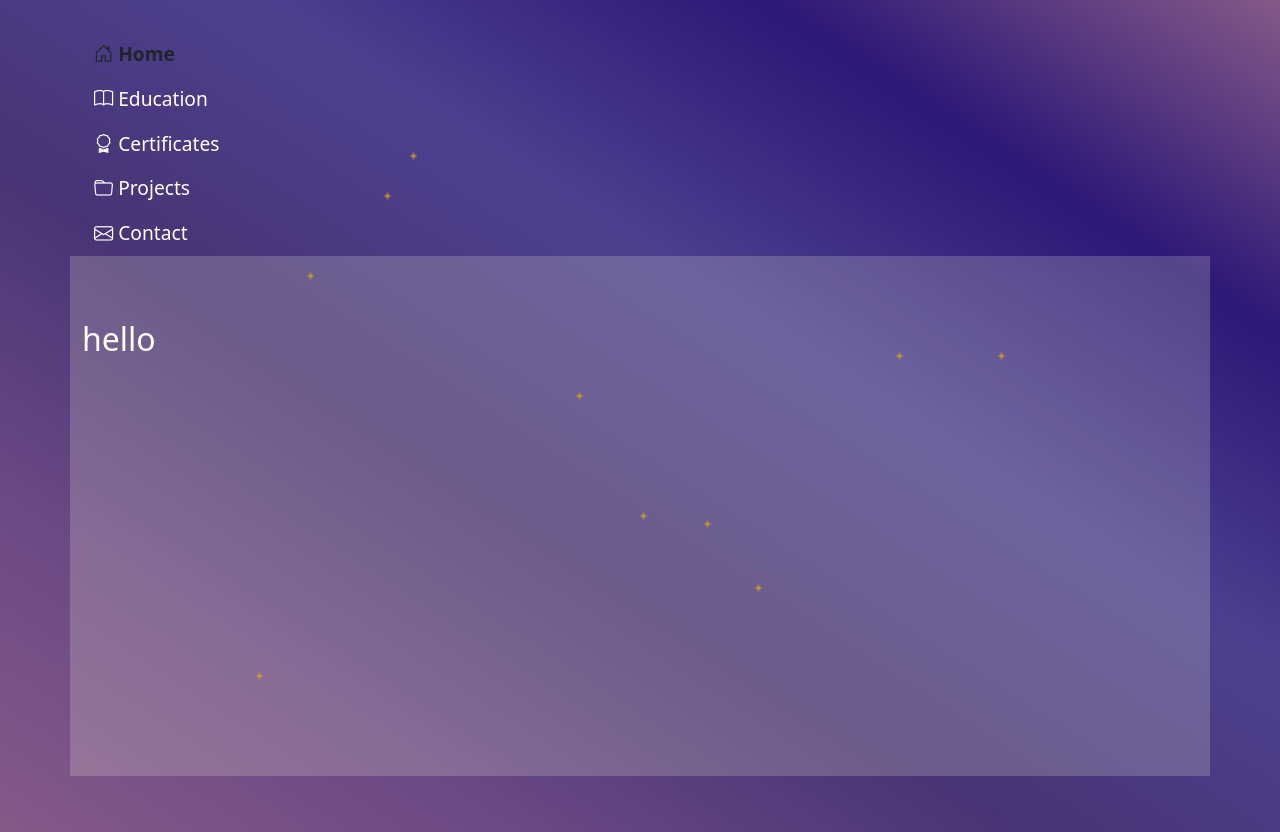
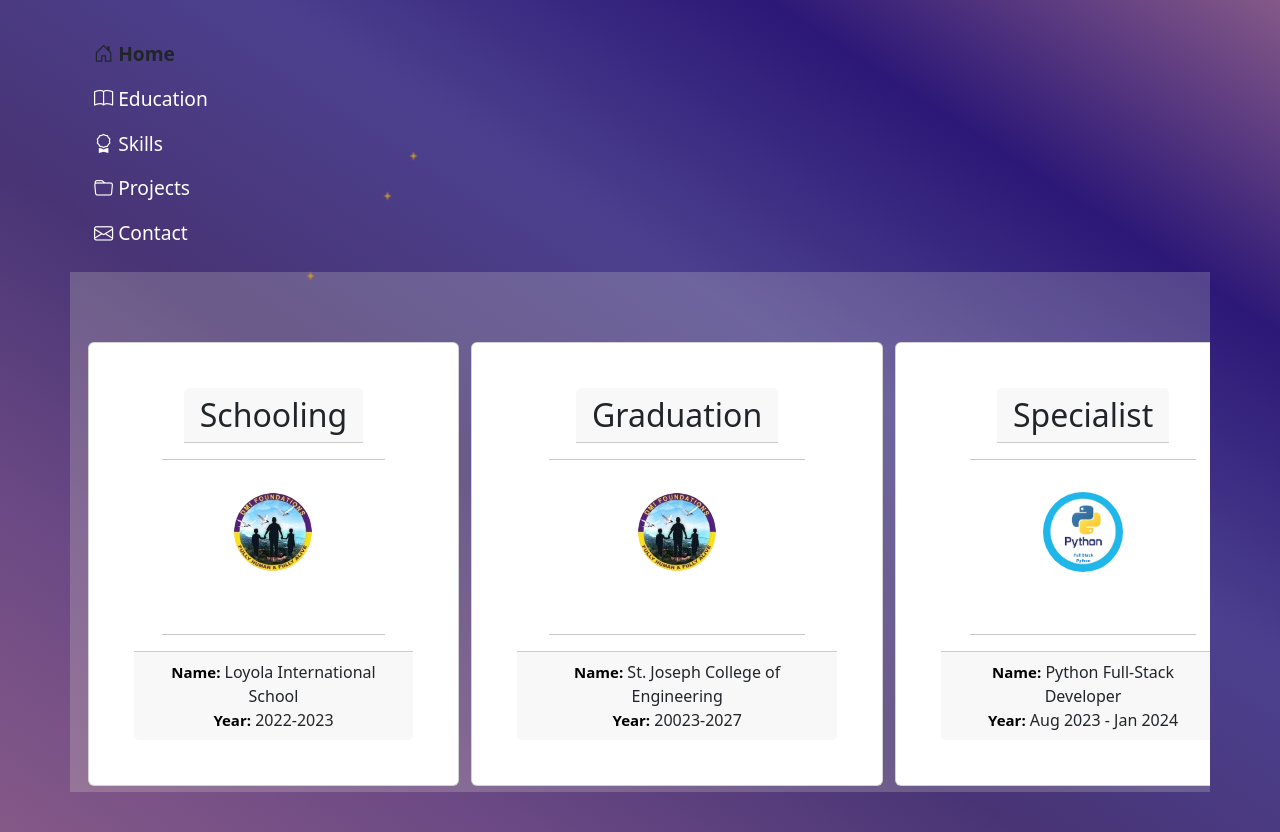
Before and after one commit to Andro-jebina/My-portfolio, a Django app: template myprofile/templates/education.html in a window 1280 px wide. Run offline with Django 3.2, Linux system fonts and the light colour scheme; the template is opened without the code that fills it, so the values that code supplies are empty.

Commit message:
update something

```diff
--- a/Jebina/views.py
+++ b/Jebina/views.py
@@ -7,8 +7,8 @@ def index(request):
 def education(request):
     return render(request,'education.html')
 
-def certificate(request):
-    return render(request,'certificate.html')
+def skill(request):
+    return render(request,'skill.html')
 
 def project(request):
     return render(request,'project.html')
--- a/myprofile/static/css/style.css
+++ b/myprofile/static/css/style.css
@@ -27,8 +27,6 @@ h1{
   font-weight: bolder;
   color:gold;
 }
-
-
 
 .star {
     position: absolute;
@@ -115,28 +113,117 @@ span{
   font-weight: bolder;
 }
 
-.bo1{
-  width: 100px;
-  height: 100px;
-  margin: 10px;
-}
-
-.bo2{
-  width: 100px;
-  height: 100px;
-  margin: 10px;
-}
-
 .box-2 img{
   /* padding-left: 55%; */
   border-radius: 50%;
   margin-left: 25% ;
   height: 300px;
   width: 300px;
-  /* box-shadow: inset 40px 10px 5px #dea3e2 ; */
+  border: 3px solid #6B4984;
+
 box-shadow:
     -40px -20px 40px #dea3e2,   /* top-left red */
     40px -20px 40px #855988,    /* top-right green */
     -70px -20px 40px #6B4984,    /* bottom-left blue */
     60px 50px 50px #4c408e;   /* bottom-right yellow */
 }
+
+.box-2{
+  margin-left: 20%;
+  position: relative;
+  width: 250px;
+  height: 300px;
+  border-radius: 50%;
+  display: flex;
+  justify-content:end;
+  align-items:end;
+  background: radial-gradient(circle,#dea3e2 40%, transparent 70% );
+  animation: glowPluse 3s infinite ease-in-out;
+}
+
+.box-2::before,
+.box::after{
+  content: " ";
+  position: absolute;
+  border-radius: 50%;
+  width: 120%;
+  height: 120%;
+  top: -11%;
+  left: -8%;
+  border: 2px solid rgba(222, 163, 226, 0.5);
+  box-shadow:
+    0 0 10px #dea3e2,
+    0 0 20px #855988,
+    0 0 30px white;
+  filter: blur(1px);
+  animation: uneven 4s infinite ease-in-out alternate;
+}
+
+.profile::after{
+  width: 140%;
+  height: 140%;
+  top: -20%;
+  left: -20%;
+  border: 2px solid rgba(133, 89, 136, 0.4);
+  box-shadow:
+    0 0 15px #855988,
+    0 0 25px #dea3e2,
+    0 0 35px white;
+  animation-delay: 1s;
+}
+
+@keyframes uneven{
+  0%{transform: scale(1) rotate(0deg); opacity: 0.8;}
+  50%{transform: scale(1.05) rotate(2deg); opacity: 1;}
+  100%{transform: scale(1) rotate(-2deg); opacity: 0.8;}
+}
+
+@keyframes glowPluse {
+  0%, 100%{box-shadow: 0 0 10px #dea3e2;}
+  50%{box-shadow: 0 0 25px #855988;}
+}
+
+/* education css */
+
+
+.educa{
+  display: flex;
+}
+
+.edu-1,
+.edu-2,
+.edu-3{
+  display: grid ;
+  padding: 45px;
+  height: max-content;
+  width: max-content;
+  border: 1px solid white;
+  align-items: center;
+  text-align: center;
+  margin: 0.5%; /* top left bottom right */
+}
+
+.edu-1 h2, .edu-2 h2, .edu-3 h2{
+  margin: 0;
+  padding: 0;
+}
+
+.edu-3 .card-body img {
+   height: 80px !important;
+   width: 80px !important;
+   border-radius: 50%;
+   object-fit: cover;
+}
+
+.edu-1 span,
+.edu-2 span,
+.edu-3 span{
+  color: black;
+  font-size: 15px;
+  font-weight: bolder;
+}
+
+#rule{
+  width: 80%;
+  /* margin: 20px; */
+}
--- a/myprofile/templates/contact.html
+++ b/myprofile/templates/contact.html
@@ -48,8 +48,8 @@
                         Education</a>
                 </li>
                 <li class="nav-item" id="3">
-                    <a class="nav-link" href="{% url 'certificate' %}" style="text-decoration:none"><i class="bi bi-award"></i>
-                        Certificates</a>
+                    <a class="nav-link" href="{% url 'skill' %}" style="text-decoration:none"><i class="bi bi-award"></i>
+                        Skills</a>
                 </li>
                 <li class="nav-item" id="4">
                     <a class="nav-link" href="{% url 'project' %}{% url 'contact' %}" style="text-decoration:none"><i class="bi bi-folder"></i>
--- a/myprofile/templates/education.html
+++ b/myprofile/templates/education.html
@@ -44,27 +44,60 @@
                             class="bi bi-house-door"></i> Home</a>
                 </li>
                 <li class="nav-item" id="2">
-                    <a class="nav-link" href="{% url 'education' %}" style="text-decoration:none"><i class="bi bi-book"></i>
+                    <a class="nav-link" href="{% url 'education' %}" style="text-decoration:none"><i
+                            class="bi bi-book"></i>
                         Education</a>
                 </li>
                 <li class="nav-item" id="3">
-                    <a class="nav-link" href="{% url 'certificate' %}" style="text-decoration:none"><i class="bi bi-award"></i>
-                        Certificates</a>
+                    <a class="nav-link" href="{% url 'skill' %}" style="text-decoration:none"><i
+                            class="bi bi-award"></i>
+                        Skills</a>
                 </li>
                 <li class="nav-item" id="4">
-                    <a class="nav-link" href="{% url 'project' %}" style="text-decoration:none"><i class="bi bi-folder"></i>
+                    <a class="nav-link" href="{% url 'project' %}" style="text-decoration:none"><i
+                            class="bi bi-folder"></i>
                         Projects</a>
                 </li>
                 <li class="nav-item" id="5">
-                    <a class="nav-link" href="{% url 'contact' %}" style="text-decoration:none"><i class="bi bi-envelope"></i>
+                    <a class="nav-link" href="{% url 'contact' %}" style="text-decoration:none"><i
+                            class="bi bi-envelope"></i>
                         Contact</a>
                 </li>
             </ul>
         </div>
     </div>
+
+    <div class="container mt-3 content">
+        <div class="educa">
+            <div class="card edu-1">
+                <div class="card-header head"><h2>Schooling</h2> </div><hr id="rule">
+                <div class="card-body card-img-circular cent">
+                    <img src="{% static 'dmi_2023.png' %}" alt="">
+                </div><hr id="rule">
+                <div class="card-footer foot"><span>Name:</span> Loyola International School
+                    <br> <span>Year:</span> 2022-2023
+                </div>
+            </div>
+            <div class="card edu-2">
+                <div class="card-header head"><h2>Graduation</h2></div><hr id="rule">
+                <div class="card-body card-img-circular cent">
+                    <img src="{% static 'dmi_2023.png' %}" alt="">
+                </div><hr id="rule">
+                <div class="card-footer foot"><span>Name:</span> St. Joseph College of Engineering
+                    <br><span>Year:</span> 20023-2027
+                </div>
+            </div>
+            <div class="card edu-3">
+                <div class="card-header head"><h2>Specialist</h2></div><hr id="rule">
+                <div class="card-body card-image-circular cent" >
+                    <img src="{% static 'fslogo.jpg' %}" alt="">
+                </div><hr id="rule">
+                <div class="card-footer foot"><span>Name:</span> Python Full-Stack Developer
+                    <br><span>Year:</span> Aug 2023 - Jan 2024
+                </div>
+            </div>
+        </div>
     </div>
-    <div class="container content">
-    <h2>hello</h2>
 </body>
 
 </html>
--- a/myprofile/templates/project.html
+++ b/myprofile/templates/project.html
@@ -48,8 +48,8 @@
                         Education</a>
                 </li>
                 <li class="nav-item" id="3">
-                    <a class="nav-link" href="{% url 'certificate' %}" style="text-decoration:none"><i class="bi bi-award"></i>
-                        Certificates</a>
+                    <a class="nav-link" href="{% url 'skill' %}" style="text-decoration:none"><i class="bi bi-award"></i>
+                        Skills</a>
                 </li>
                 <li class="nav-item" id="4">
                     <a class="nav-link" href="{% url 'project' %}" style="text-decoration:none"><i class="bi bi-folder"></i>
--- a/myprofile/templates/certificate.html
+++ b/myprofile/templates/skill.html
@@ -48,8 +48,8 @@
                         Education</a>
                 </li>
                 <li class="nav-item" id="3">
-                    <a class="nav-link" href="{% url 'certificate' %}" style="text-decoration:none"><i class="bi bi-award"></i>
-                        Certificates</a>
+                    <a class="nav-link" href="{% url 'skill' %}" style="text-decoration:none"><i class="bi bi-award"></i>
+                        Skills</a>
                 </li>
                 <li class="nav-item" id="4">
                     <a class="nav-link" href="{% url 'project' %}" style="text-decoration:none"><i class="bi bi-folder"></i>
@@ -64,6 +64,8 @@
     </div>
     </div>
     <div class="container content">
+        <h2>skills</h2>
+    </div>
 
 </body>
 
--- a/myprofile/urls.py
+++ b/myprofile/urls.py
@@ -7,8 +7,8 @@ urlpatterns = [
     path('admin/', admin.site.urls),
     path('', views.index, name='index'),
     path('education/', views.education, name='education'),
-    path('certificate.html/', views.certificate, name='certificate'),
-    path('project.html/', views.project, name='project'),
-    path('contact.html/', views.contact, name='contact'),
+    path('skill/', views.skill, name='skill'),
+    path('project/', views.project, name='project'),
+    path('contact/', views.contact, name='contact'),
 
 ]
```
Also changed, not shown: myprofile/static/js/script.js (added, +7 -0 lines), myprofile/templates/index.html (+5 -4 lines), db.sqlite3, myprofile/static/dmi_2023.png (added), myprofile/static/fslogo.jpg (added), myprofile/static/myprofile.jpg (added), myprofile/static/profile.jpg (deleted).
